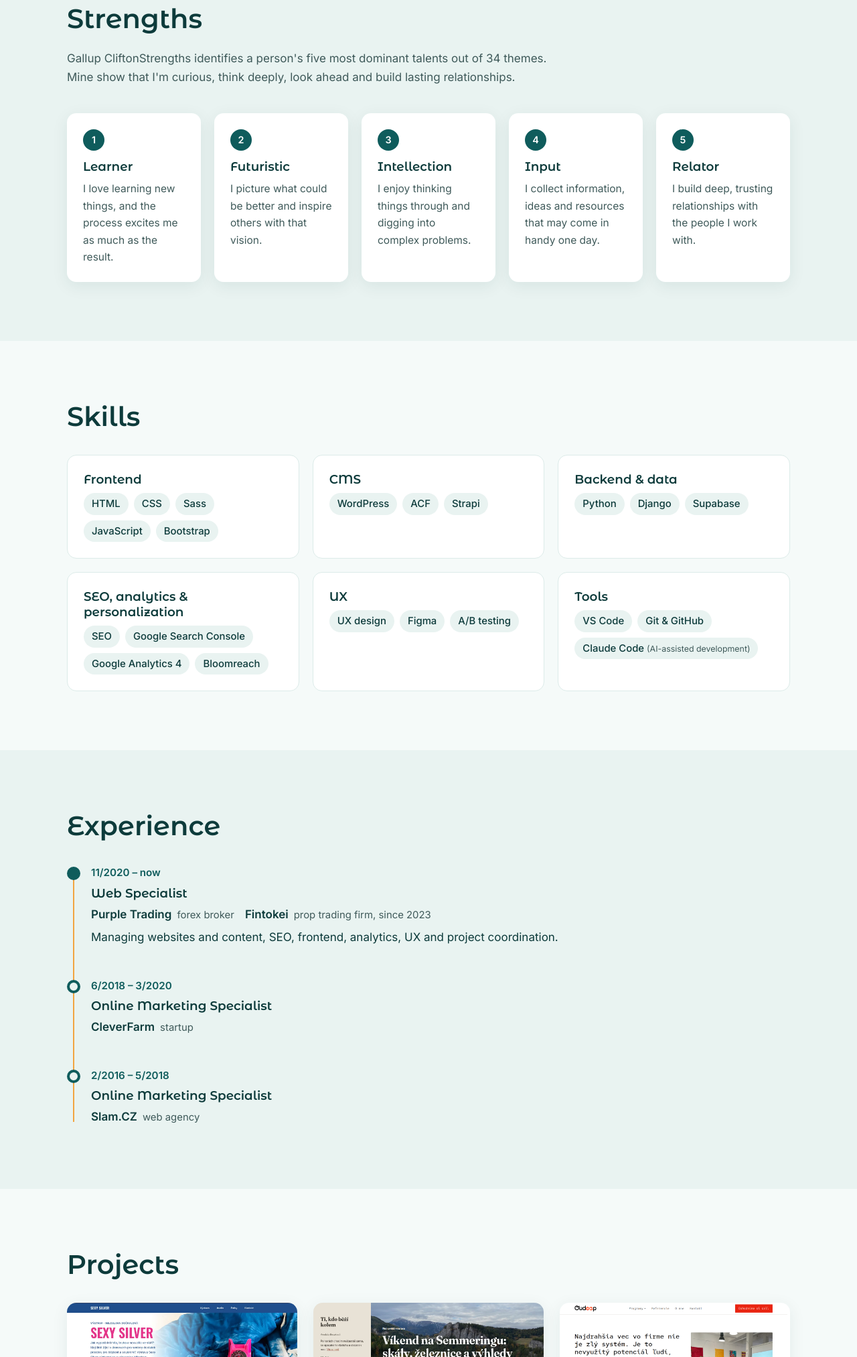
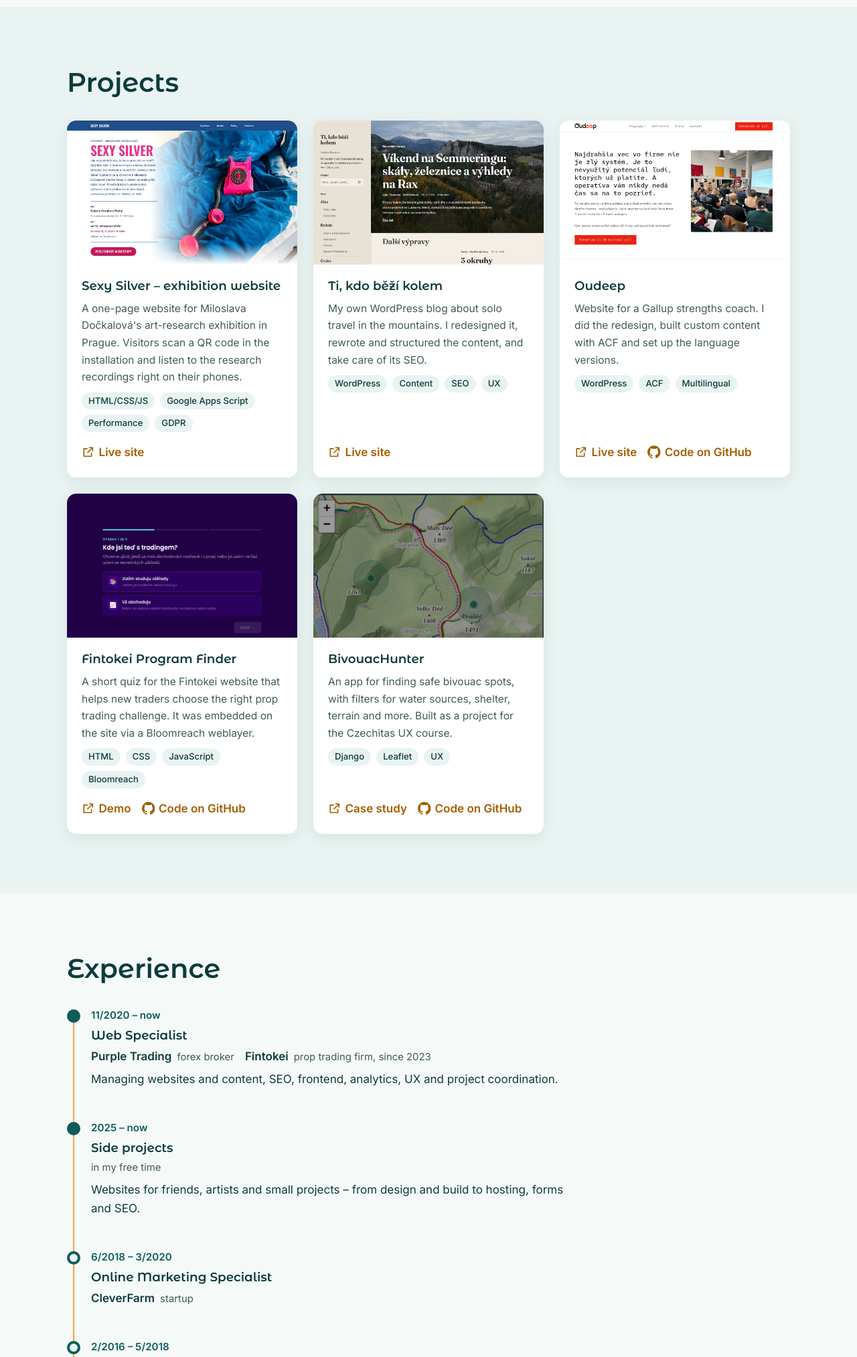
Before and after one commit to vendulabezakova/vendula-bezakova, a plain HTML site: page index.html in a window 1280 px wide. Shown: the part 748-2774 px from the top of the page at 67% size. Drawn offline with Linux system fonts and the light colour scheme.

Commit message:
Odebraná sekce Strengths (věta v hero), nové pořadí sekcí, Side projects v Experience, úpravy Skills
Co-Authored-By: Claude Opus 5.5 <noreply@anthropic.com>

```diff
--- a/index.html
+++ b/index.html
@@ -73,11 +73,11 @@
       <nav class="site-nav" aria-label="Main">
         <ul>
           <li><a href="#about">About</a></li>
-          <li><a href="#strengths">Strengths</a></li>
+          <li><a href="#projects">Projects</a></li>
+          <li><a href="#experience">Experience</a></li>
           <li><a href="#skills">Skills</a></li>
-          <li><a href="#experience">Experience</a></li>
-          <li><a href="#projects">Projects</a></li>
           <li><a href="#certificates">Certificates</a></li>
+          <li><a href="#community">Community</a></li>
           <li><a href="#contact" class="nav-cta">Contact</a></li>
         </ul>
       </nav>
@@ -92,7 +92,7 @@
         <div class="hero-text">
           <p class="eyebrow">Hi, I'm</p>
           <h1>Vendula Bezáková <span class="dash">–</span> <span class="role">Web Specialist</span></h1>
-          <p class="lead">I take care of websites from content to code. I keep them fast, findable and easy to use, with SEO, analytics and UX in mind.</p>
+          <p class="lead">I take care of websites from content to code. I keep them fast, findable and easy to use, with SEO, analytics and UX in mind. I love learning new things and turning them into practical improvements – my top CliftonStrengths are Learner, Futuristic and Relator.</p>
           <div class="hero-actions">
             <a class="btn btn-primary" href="#contact">Get in touch</a>
             <a class="btn btn-ghost" href="#experience">See my experience</a>
@@ -104,104 +104,8 @@
       </div>
     </section>
 
-    <!-- Strengths -->
-    <section class="section section-alt" id="strengths">
-      <div class="container">
-        <h2>Strengths</h2>
-        <p class="section-intro">Gallup CliftonStrengths identifies a person's five most dominant talents out of 34 themes. Mine show that I'm curious, think deeply, look ahead and build lasting relationships.</p>
-        <ol class="strengths">
-          <li class="strength">
-            <span class="strength-num">1</span>
-            <h3>Learner</h3>
-            <p>I love learning new things, and the process excites me as much as the result.</p>
-          </li>
-          <li class="strength">
-            <span class="strength-num">2</span>
-            <h3>Futuristic</h3>
-            <p>I picture what could be better and inspire others with that vision.</p>
-          </li>
-          <li class="strength">
-            <span class="strength-num">3</span>
-            <h3>Intellection</h3>
-            <p>I enjoy thinking things through and digging into complex problems.</p>
-          </li>
-          <li class="strength">
-            <span class="strength-num">4</span>
-            <h3>Input</h3>
-            <p>I collect information, ideas and resources that may come in handy one day.</p>
-          </li>
-          <li class="strength">
-            <span class="strength-num">5</span>
-            <h3>Relator</h3>
-            <p>I build deep, trusting relationships with the people I work with.</p>
-          </li>
-        </ol>
-      </div>
-    </section>
-
-    <!-- Skills -->
-    <section class="section" id="skills">
-      <div class="container">
-        <h2>Skills</h2>
-        <div class="skills-grid">
-          <div class="skill-group">
-            <h3>Frontend</h3>
-            <ul class="tags"><li>HTML</li><li>CSS</li><li>Sass</li><li>JavaScript</li><li>Bootstrap</li></ul>
-          </div>
-          <div class="skill-group">
-            <h3>CMS</h3>
-            <ul class="tags"><li>WordPress</li><li>ACF</li><li>Strapi</li></ul>
-          </div>
-          <div class="skill-group">
-            <h3>Backend &amp; data</h3>
-            <ul class="tags"><li>Python</li><li>Django</li><li>Supabase</li></ul>
-          </div>
-          <div class="skill-group">
-            <h3>SEO, analytics &amp; personalization</h3>
-            <ul class="tags"><li>SEO</li><li>Google Search Console</li><li>Google Analytics 4</li><li>Bloomreach</li></ul>
-          </div>
-          <div class="skill-group">
-            <h3>UX</h3>
-            <ul class="tags"><li>UX design</li><li>Figma</li><li>A/B testing</li></ul>
-          </div>
-          <div class="skill-group">
-            <h3>Tools</h3>
-            <ul class="tags"><li>VS Code</li><li>Git &amp; GitHub</li><li>Claude Code <small>(AI-assisted development)</small></li></ul>
-          </div>
-        </div>
-      </div>
-    </section>
-
-    <!-- Experience -->
-    <section class="section section-alt" id="experience">
-      <div class="container">
-        <h2>Experience</h2>
-        <ol class="timeline">
-          <li class="timeline-item">
-            <p class="timeline-date"><time datetime="2020-11">11/2020</time> – now</p>
-            <h3>Web Specialist</h3>
-            <p class="timeline-company">
-              <span class="brand">Purple Trading</span> <span class="muted">forex broker</span>
-              <span class="brand">Fintokei</span> <span class="muted">prop trading firm, since 2023</span>
-            </p>
-            <p>Managing websites and content, SEO, frontend, analytics, UX and project coordination.</p>
-          </li>
-          <li class="timeline-item">
-            <p class="timeline-date"><time datetime="2018-06">6/2018</time> – <time datetime="2020-03">3/2020</time></p>
-            <h3>Online Marketing Specialist</h3>
-            <p class="timeline-company"><span class="brand">CleverFarm</span> <span class="muted">startup</span></p>
-          </li>
-          <li class="timeline-item">
-            <p class="timeline-date"><time datetime="2016-02">2/2016</time> – <time datetime="2018-05">5/2018</time></p>
-            <h3>Online Marketing Specialist</h3>
-            <p class="timeline-company"><span class="brand">Slam.CZ</span> <span class="muted">web agency</span></p>
-          </li>
-        </ol>
-      </div>
-    </section>
-
     <!-- Projects -->
-    <section class="section" id="projects">
+    <section class="section section-alt" id="projects">
       <div class="container">
         <h2>Projects</h2>
         <div class="cards projects">
@@ -284,8 +188,75 @@
       </div>
     </section>
 
+    <!-- Experience -->
+    <section class="section" id="experience">
+      <div class="container">
+        <h2>Experience</h2>
+        <ol class="timeline">
+          <li class="timeline-item">
+            <p class="timeline-date"><time datetime="2020-11">11/2020</time> – now</p>
+            <h3>Web Specialist</h3>
+            <p class="timeline-company">
+              <span class="brand">Purple Trading</span> <span class="muted">forex broker</span>
+              <span class="brand">Fintokei</span> <span class="muted">prop trading firm, since 2023</span>
+            </p>
+            <p>Managing websites and content, SEO, frontend, analytics, UX and project coordination.</p>
+          </li>
+          <li class="timeline-item is-current">
+            <p class="timeline-date"><time datetime="2025">2025</time> – now</p>
+            <h3>Side projects</h3>
+            <p class="timeline-company"><span class="muted">in my free time</span></p>
+            <p>Websites for friends, artists and small projects – from design and build to hosting, forms and SEO.</p>
+          </li>
+          <li class="timeline-item">
+            <p class="timeline-date"><time datetime="2018-06">6/2018</time> – <time datetime="2020-03">3/2020</time></p>
+            <h3>Online Marketing Specialist</h3>
+            <p class="timeline-company"><span class="brand">CleverFarm</span> <span class="muted">startup</span></p>
+          </li>
+          <li class="timeline-item">
+            <p class="timeline-date"><time datetime="2016-02">2/2016</time> – <time datetime="2018-05">5/2018</time></p>
+            <h3>Online Marketing Specialist</h3>
+            <p class="timeline-company"><span class="brand">Slam.CZ</span> <span class="muted">web agency</span></p>
+          </li>
+        </ol>
+      </div>
+    </section>
+
+    <!-- Skills -->
+    <section class="section section-alt" id="skills">
+      <div class="container">
+        <h2>Skills</h2>
+        <div class="skills-grid">
+          <div class="skill-group">
+            <h3>Frontend</h3>
+            <ul class="tags"><li>HTML</li><li>CSS</li><li>Sass</li><li>JavaScript</li><li>Bootstrap</li><li>Accessibility</li><li>Performance / Core Web Vitals</li></ul>
+          </div>
+          <div class="skill-group">
+            <h3>CMS</h3>
+            <ul class="tags"><li>WordPress</li><li>ACF</li><li>Polylang</li></ul>
+          </div>
+          <div class="skill-group">
+            <h3>Backend &amp; data</h3>
+            <ul class="tags"><li>Python</li><li>Django</li><li>Supabase</li></ul>
+          </div>
+          <div class="skill-group">
+            <h3>SEO, analytics &amp; personalization</h3>
+            <ul class="tags"><li>SEO</li><li>Google Search Console</li><li>Google Analytics 4</li><li>Bloomreach</li></ul>
+          </div>
+          <div class="skill-group">
+            <h3>UX</h3>
+            <ul class="tags"><li>UX design</li><li>Figma</li><li>A/B testing</li></ul>
+          </div>
+          <div class="skill-group">
+            <h3>Tools</h3>
+            <ul class="tags"><li>VS Code</li><li>Git &amp; GitHub</li><li>Claude Code <small>(AI-assisted development)</small></li><li>FTP</li><li>GitHub Pages</li></ul>
+          </div>
+        </div>
+      </div>
+    </section>
+
     <!-- Certificates (rendered from the CERTIFICATES array in script.js) -->
-    <section class="section section-alt" id="certificates">
+    <section class="section" id="certificates">
       <div class="container">
         <h2>Certificates</h2>
         <p class="section-intro">I love learning, and these are some of the courses and trainings I have completed.</p>
@@ -305,7 +276,7 @@
     </section>
 
     <!-- Community -->
-    <section class="section" id="community">
+    <section class="section section-alt" id="community">
       <div class="container narrow">
         <h2>Community</h2>
         <p>I've been part of <a href="https://www.czechitas.cz/" target="_blank" rel="noopener">Czechitas</a> since 2015. I started as a student, later coached HTML &amp; CSS courses and graduated from the UX course.</p>
@@ -314,7 +285,7 @@
     </section>
 
     <!-- Contact -->
-    <section class="section section-alt" id="contact">
+    <section class="section" id="contact">
       <div class="container contact-inner">
         <div class="contact-info">
           <h2>Contact</h2>
--- a/style.css
+++ b/style.css
@@ -354,7 +354,8 @@ h3 { font-size: 1.15rem; }
   background: var(--c-bg-alt);
   border: 4px solid var(--c-primary);
 }
-.timeline-item:first-child::before { background: var(--c-primary); }
+.timeline-item:first-child::before,
+.timeline-item.is-current::before { background: var(--c-primary); }
 
 .timeline-date {
   margin: 0 0 4px;
```
